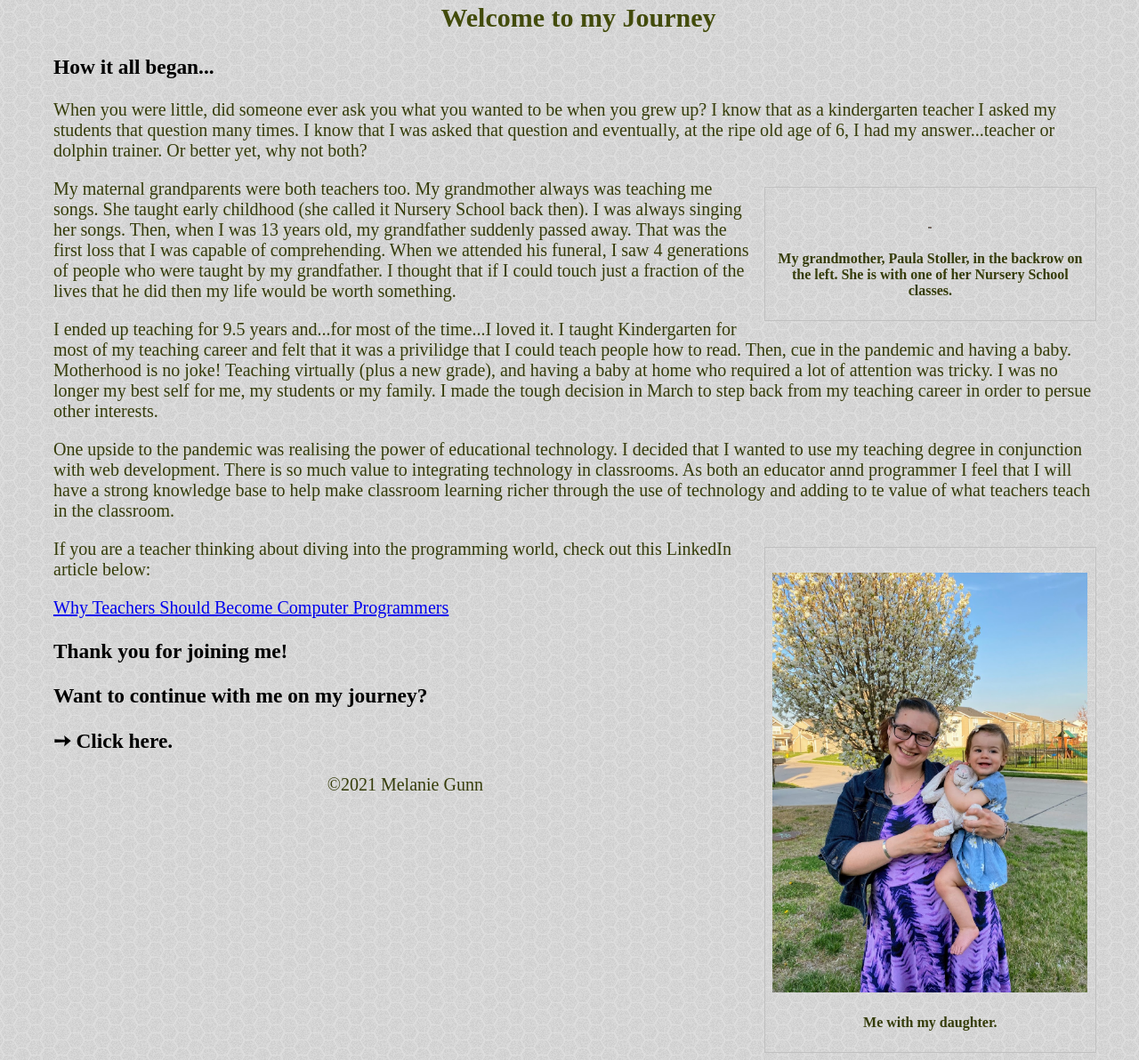
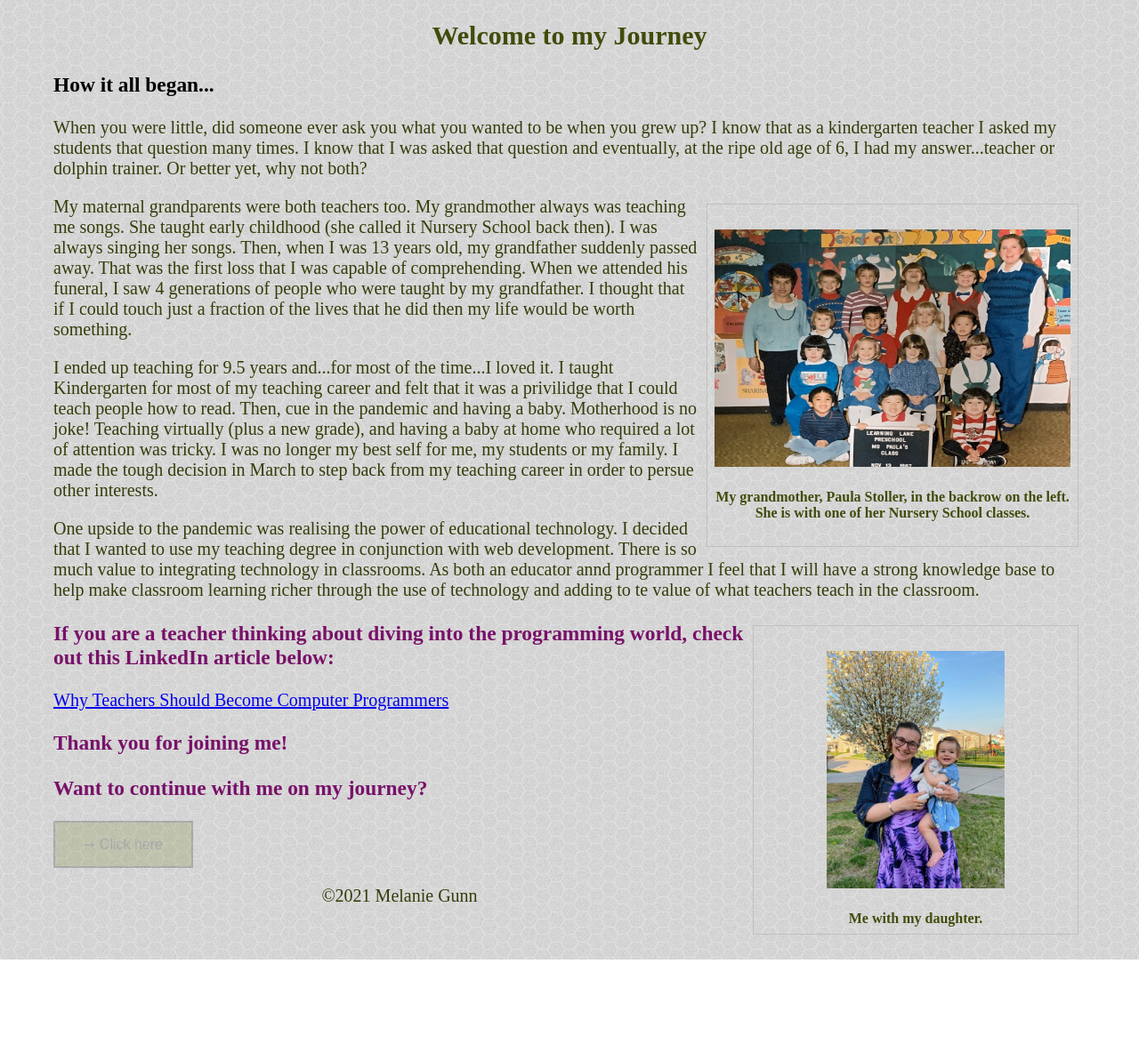
Before and after one commit to mgunnhawkins/html-me-something, a plain HTML site: page index.html in a window 1280 px wide. Shown: the part 216-1408 px from the top of the page at 89% size. After the commit the page ends 1295 px from the top, so only its background shows below. Drawn offline with Linux system fonts and the light colour scheme.

Commit message:
button added

```diff
--- a/index.html
+++ b/index.html
@@ -28,14 +28,20 @@
             <p> When you were little, did someone ever ask you what you wanted to be when you grew up? I know that as a kindergarten teacher I asked my students that question many times. I know that I was asked that question and eventually, at the ripe old
                 age of 6, I had my answer...teacher or dolphin trainer. Or better yet, why not both?</p>
         </div>
-        <div class="figure">
-            <p><img class=s caled src="./images/grandma nursery school.jpeg" alt="Grandma school picture" width=4 00px; height=2 66.672px;>
-                <p id="grandmaCaption">My grandmother, Paula Stoller, in the backrow on the left. She is with one of her Nursery School classes.</p>
+        <div>
+            <figure>
+                <p>
+                    <img class="scaled" id="grandmaImg" src=" ./images/grandma nursery school.jpeg " alt="Grandma school picture ">
+                    <figcaption>My grandmother, Paula Stoller, in the backrow on the left. She is with one of her Nursery School classes.
+                    </figcaption>
+                </p>
+            </figure>
         </div>
         <div>
             <p>My maternal grandparents were both teachers too. My grandmother always was teaching me songs. She taught early childhood (she called it Nursery School back then). I was always singing her songs. Then, when I was 13 years old, my grandfather
                 suddenly passed away. That was the first loss that I was capable of comprehending. When we attended his funeral, I saw 4 generations of people who were taught by my grandfather. I thought that if I could touch just a fraction of the lives
-                that he did then my life would be worth something. </p>
+                that he did then my life would be worth something.
+            </p>
         </div>
         <div>
             <p>I ended up teaching for 9.5 years and...for most of the time...I loved it. I taught Kindergarten for most of my teaching career and felt that it was a privilidge that I could teach people how to read. Then, cue in the pandemic and having a
@@ -47,32 +53,26 @@
             <p>One upside to the pandemic was realising the power of educational technology. I decided that I wanted to use my teaching degree in conjunction with web development. There is so much value to integrating technology in classrooms. As both an
                 educator annd programmer I feel that I will have a strong knowledge base to help make classroom learning richer through the use of technology and adding to te value of what teachers teach in the classroom.</p>
         </div>
-        <div class="figure">
-            <p><img class="scaled" src="./images/MomandE.jpeg" alt="Mom with Daughter">
-                <p id="momande">Me with my daughter.</p>
+        <div>
+
+            <figure>
+                <p><img class="scaled " id="momandeimg" src="./images/MomandE.jpeg " alt="Mom with Daughter ">
+                    <figcaption>Me with my daughter.</figcaption>
+            </figure>
         </div>
         <section>
             <article>
-                <p>If you are a teacher thinking about diving into the programming world, check out this LinkedIn article below:
-                </p>
-                <a href="https://www.linkedin.com/pulse/why-teachers-should-become-computer-programmers-forest-newark">Why Teachers Should Become Computer Programmers</a>
+                <h3>If you are a teacher thinking about diving into the programming world, check out this LinkedIn article below:
+                </h3>
+                <a href="https://www.linkedin.com/pulse/why-teachers-should-become-computer-programmers-forest-newark ">Why Teachers Should Become Computer Programmers</a>
             </article>
         </section>
         <section>
             <h3>Thank you for joining me!</h3>
             <h3>Want to continue with me on my journey?</h3>
-            <h3>&#10137 Click here.</h3>
+            <button class="button">&#10137 Click here</button>
         </section>
-
-
-
-
     </main>
-
-
-
-
-
     <footer>
         <p>&copy;2021 Melanie Gunn</p>
     </footer>
--- a/styles.css
+++ b/styles.css
@@ -6,8 +6,7 @@ header {
 }
 
 body {
-    margin: 40px;
-    margin-left: 60px;
+    margin: 60px;
     background-image: url("images/light_honeycomb.png");
 }
 
@@ -43,16 +42,17 @@ h3 {
     font-weight: bold;
 }
 
-footer {
-    color: #424B0B;
-    text-align: center;
+section h3 {
+    color: #781169
 }
 
-div.figure {
+figure {
     float: right;
     width: 30%;
     text-align: center;
-    font-size: smaller;
+    font-size: medium;
+    font-weight: bold;
+    color: #424B0B;
     text-indent: 0;
     border: thin silver solid;
     margin: 0.5em;
@@ -61,19 +61,13 @@ div.figure {
     display: inline-table;
 }
 
-img.scaled {
-    width: 100%;
+footer {
+    color: #424B0B;
+    text-align: center;
 }
 
-#grandmaCaption {
-    font-size: medium;
-    font-weight: bold;
-}
 
-#momande {
-    font-size: medium;
-    font-weight: bold;
-}
+/*Class Selectors*/
 
 .footer,
 .push {
@@ -84,3 +78,33 @@ img.scaled {
     min-height: 100%;
     margin-bottom: -100px;
 }
+
+.button {
+    background-color: #697811;
+    opacity: .2;
+    border: 2px solid black;
+    color: black;
+    padding: 15px 32px;
+    text-align: center;
+    text-decoration: none;
+    display: inline-block;
+    font-size: 16px;
+}
+
+
+/*ID Selectors*/
+
+#grandmaImg {
+    width: 400px;
+    height: 266.672px;
+}
+
+#momandeimg {
+    width: 200px;
+    height: 100%;
+    align: center
+}
+
+#clickHere {
+    color: black
+}
```
